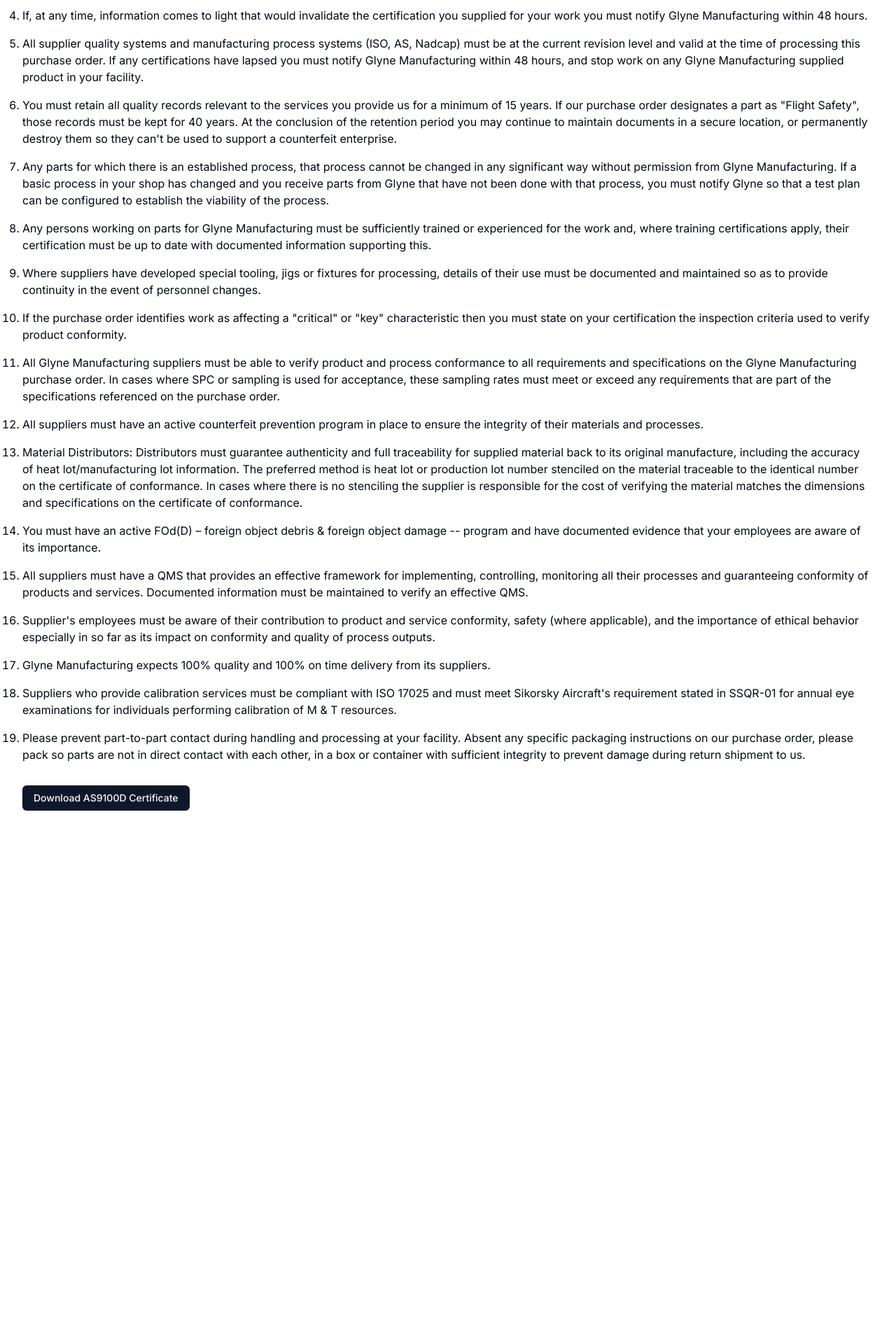
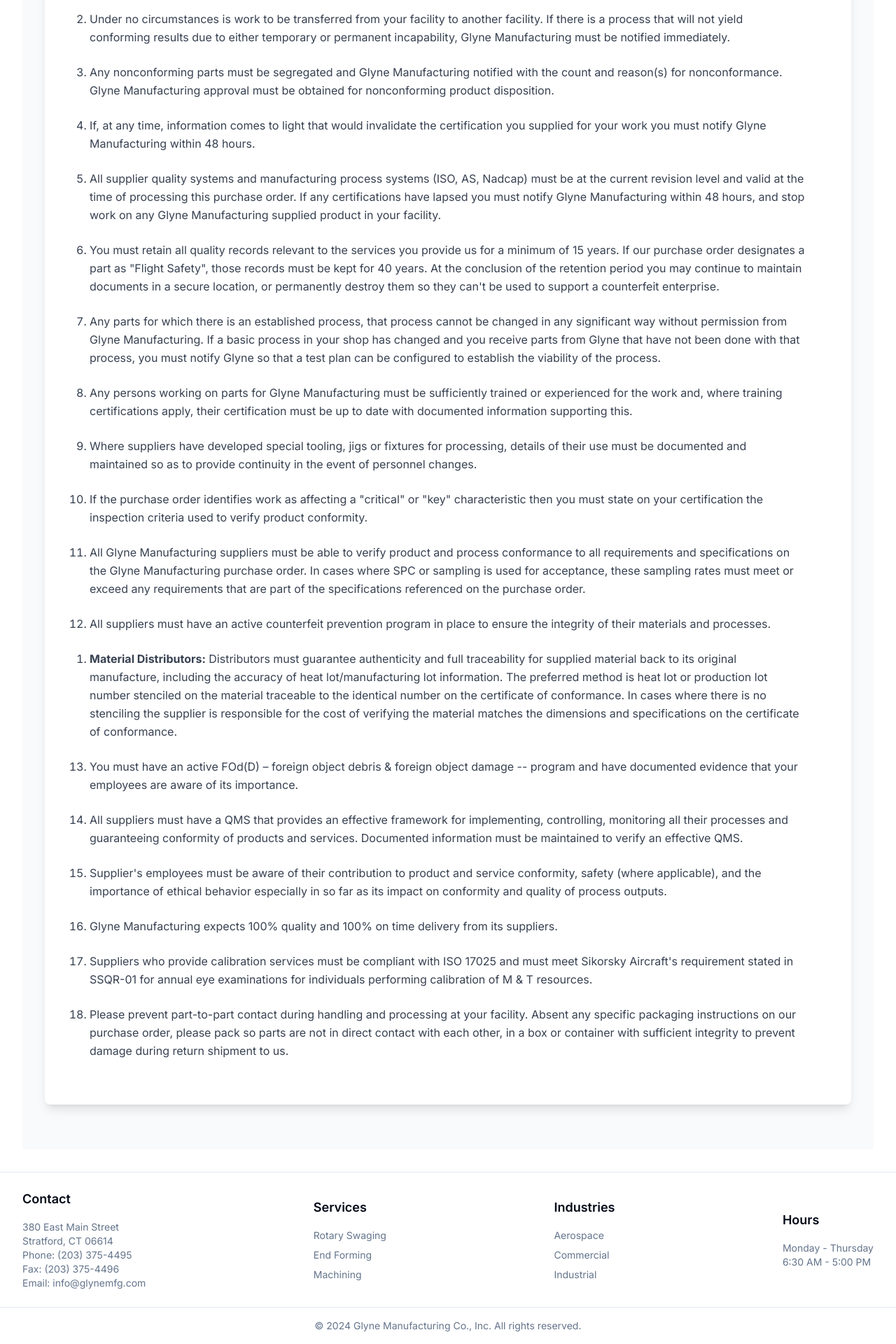
Before and after one commit to JackFClarke/glyne-mfg, a Next.js app: page /terms in a window 1280 px wide. Shown: the part 471-2391 px from the top of the page at 70% size. Before the commit the page ends 1709 px from the top, so only its background shows below. Built offline with nearby package versions, Linux system fonts and the light colour scheme.

Commit message:
new changes

```diff
--- a/app/industries/[slug]/page.tsx
+++ b/app/industries/[slug]/page.tsx
@@ -28,7 +28,7 @@
   }
 
   return (
-    <div className="container py-12">
+    <div className=" py-12">
       <Button asChild variant="outline" className="mb-6">
         <Link href="/industries">
           <ArrowLeft className="mr-2 h-4 w-4" /> Back to Industries
--- a/app/industries/page.tsx
+++ b/app/industries/page.tsx
@@ -7,7 +7,7 @@
 
 export default function IndustriesPage() {
   return (
-    <div className="container py-12">
+    <div className="py-12">
       <h1 className="text-4xl font-bold mb-8">Industries We Serve</h1>
 
       <p className="text-lg mb-12">
--- a/app/news/[slug]/page.tsx
+++ b/app/news/[slug]/page.tsx
@@ -35,7 +35,7 @@
   }
 
   return (
-    <div className="container py-12">
+    <div className=" py-12">
       <Button asChild variant="outline" className="mb-6">
         <Link href="/news">
           <ArrowLeft className="mr-2 h-4 w-4" /> Back to News
--- a/app/news/page.tsx
+++ b/app/news/page.tsx
@@ -33,7 +33,7 @@
 
 export default function NewsPage() {
   return (
-    <div className="container py-12">
+    <div className=" py-12">
       <h1 className="text-4xl font-bold mb-8">Latest News</h1>
 
       <div className="grid gap-8 md:grid-cols-2 mb-12">
--- a/app/services/[slug]/page.tsx
+++ b/app/services/[slug]/page.tsx
@@ -78,7 +78,7 @@
   }
 
   return (
-    <div className="container py-12">
+    <div className="py-12">
       <Button asChild variant="outline" className="mb-6">
         <Link href="/processes">
           <ArrowLeft className="mr-2 h-4 w-4" /> Back to Services
--- a/app/terms/page.tsx
+++ b/app/terms/page.tsx
@@ -1,42 +1,37 @@
-import { Button } from "@/components/ui/button"
 
 export default function TermsPage() {
   return (
-    <div className="container py-12">
-      <h1 className="text-4xl font-bold mb-8">GLYNE TERMS & CONDITIONS</h1>
-      <p className="text-lg mb-6">Form F840-04 R6</p>
+    <div className="container py-16 px-8 bg-gray-50">
+      <h1 className="text-5xl font-extrabold text-center mb-10 text-gray-800">Glyne Terms & Conditions</h1>
+      <p className="text-center text-xl mb-12 text-gray-600">Form F840-04 R6</p>
 
-      <div className="prose max-w-none">
-        <ol className="list-decimal space-y-4">
-          <li>Glyne Manufacturing, its customers, and authorized government regulatory agencies reserve the right to visit subcontractor&apos;s premises to verify the quality of work being done and maintenance of records.</li>
-          <li>Under no circumstances is work to be transferred from your facility to another facility. If there is a process that will not yield conforming results due to either temporary or permanent incapability, Glyne Manufacturing must be notified immediately.</li>
-          <li>Any nonconforming parts must be segregated and Glyne Manufacturing notified with the count and reason(s) for nonconformance. Glyne Manufacturing approval must be obtained for nonconforming product disposition.</li>
-          <li>If, at any time, information comes to light that would invalidate the certification you supplied for your work you must notify Glyne Manufacturing within 48 hours.</li>
-          <li>All supplier quality systems and manufacturing process systems (ISO, AS, Nadcap) must be at the current revision level and valid at the time of processing this purchase order. If any certifications have lapsed you must notify Glyne Manufacturing within 48 hours, and stop work on any Glyne Manufacturing supplied product in your facility.</li>
-          <li>You must retain all quality records relevant to the services you provide us for a minimum of 15 years. If our purchase order designates a part as &quot;Flight Safety&quot;, those records must be kept for 40 years. At the conclusion of the retention period you may continue to maintain documents in a secure location, or permanently destroy them so they can&apos;t be used to support a counterfeit enterprise.</li>
-          <li>Any parts for which there is an established process, that process cannot be changed in any significant way without permission from Glyne Manufacturing. If a basic process in your shop has changed and you receive parts from Glyne that have not been done with that process, you must notify Glyne so that a test plan can be configured to establish the viability of the process.</li>
-          <li>Any persons working on parts for Glyne Manufacturing must be sufficiently trained or experienced for the work and, where training certifications apply, their certification must be up to date with documented information supporting this.</li>
-          <li>Where suppliers have developed special tooling, jigs or fixtures for processing, details of their use must be documented and maintained so as to provide continuity in the event of personnel changes.</li>
-          <li>If the purchase order identifies work as affecting a &quot;critical&quot; or &quot;key&quot; characteristic then you must state on your certification the inspection criteria used to verify product conformity.</li>
-          <li>All Glyne Manufacturing suppliers must be able to verify product and process conformance to all requirements and specifications on the Glyne Manufacturing purchase order. In cases where SPC or sampling is used for acceptance, these sampling rates must meet or exceed any requirements that are part of the specifications referenced on the purchase order.</li>
-          <li>All suppliers must have an active counterfeit prevention program in place to ensure the integrity of their materials and processes.</li>
-          <li>Material Distributors: Distributors must guarantee authenticity and full traceability for supplied material back to its original manufacture, including the accuracy of heat lot/manufacturing lot information. The preferred method is heat lot or production lot number stenciled on the material traceable to the identical number on the certificate of conformance. In cases where there is no stenciling the supplier is responsible for the cost of verifying the material matches the dimensions and specifications on the certificate of conformance.</li>
-          <li>You must have an active FOd(D) – foreign object debris & foreign object damage -- program and have documented evidence that your employees are aware of its importance.</li>
-          <li>All suppliers must have a QMS that provides an effective framework for implementing, controlling, monitoring all their processes and guaranteeing conformity of products and services. Documented information must be maintained to verify an effective QMS.</li>
-          <li>Supplier&apos;s employees must be aware of their contribution to product and service conformity, safety (where applicable), and the importance of ethical behavior especially in so far as its impact on conformity and quality of process outputs.</li>
-          <li>Glyne Manufacturing expects 100% quality and 100% on time delivery from its suppliers.</li>
-          <li>Suppliers who provide calibration services must be compliant with ISO 17025 and must meet Sikorsky Aircraft&apos;s requirement stated in SSQR-01 for annual eye examinations for individuals performing calibration of M & T resources.</li>
-          <li>Please prevent part-to-part contact during handling and processing at your facility. Absent any specific packaging instructions on our purchase order, please pack so parts are not in direct contact with each other, in a box or container with sufficient integrity to prevent damage during return shipment to us.</li>
+      <div className="prose max-w-none mx-auto bg-white p-16 rounded-lg shadow-lg">
+        <ol className="list-decimal space-y-6 text-gray-700">
+          <li className="leading-relaxed">Glyne Manufacturing, its customers, and authorized government regulatory agencies reserve the right to visit subcontractor&apos;s premises to verify the quality of work being done and maintenance of records.</li>
+          <li className="leading-relaxed">Under no circumstances is work to be transferred from your facility to another facility. If there is a process that will not yield conforming results due to either temporary or permanent incapability, Glyne Manufacturing must be notified immediately.</li>
+          <li className="leading-relaxed">Any nonconforming parts must be segregated and Glyne Manufacturing notified with the count and reason(s) for nonconformance. Glyne Manufacturing approval must be obtained for nonconforming product disposition.</li>
+          <li className="leading-relaxed">If, at any time, information comes to light that would invalidate the certification you supplied for your work you must notify Glyne Manufacturing within 48 hours.</li>
+          <li className="leading-relaxed">All supplier quality systems and manufacturing process systems (ISO, AS, Nadcap) must be at the current revision level and valid at the time of processing this purchase order. If any certifications have lapsed you must notify Glyne Manufacturing within 48 hours, and stop work on any Glyne Manufacturing supplied product in your facility.</li>
+          <li className="leading-relaxed">You must retain all quality records relevant to the services you provide us for a minimum of 15 years. If our purchase order designates a part as &quot;Flight Safety&quot;, those records must be kept for 40 years. At the conclusion of the retention period you may continue to maintain documents in a secure location, or permanently destroy them so they can&apos;t be used to support a counterfeit enterprise.</li>
+          <li className="leading-relaxed">Any parts for which there is an established process, that process cannot be changed in any significant way without permission from Glyne Manufacturing. If a basic process in your shop has changed and you receive parts from Glyne that have not been done with that process, you must notify Glyne so that a test plan can be configured to establish the viability of the process.</li>
+          <li className="leading-relaxed">Any persons working on parts for Glyne Manufacturing must be sufficiently trained or experienced for the work and, where training certifications apply, their certification must be up to date with documented information supporting this.</li>
+          <li className="leading-relaxed">Where suppliers have developed special tooling, jigs or fixtures for processing, details of their use must be documented and maintained so as to provide continuity in the event of personnel changes.</li>
+          <li className="leading-relaxed">If the purchase order identifies work as affecting a &quot;critical&quot; or &quot;key&quot; characteristic then you must state on your certification the inspection criteria used to verify product conformity.</li>
+          <li className="leading-relaxed">All Glyne Manufacturing suppliers must be able to verify product and process conformance to all requirements and specifications on the Glyne Manufacturing purchase order. In cases where SPC or sampling is used for acceptance, these sampling rates must meet or exceed any requirements that are part of the specifications referenced on the purchase order.</li>
+          <li className="leading-relaxed mb-4">All suppliers must have an active counterfeit prevention program in place to ensure the integrity of their materials and processes.</li>
+          <ol className="list-decimal space-y-6 text-gray-700 mb-4">
+            <li className="leading-relaxed"><strong>Material Distributors:</strong> Distributors must guarantee authenticity and full traceability for supplied material back to its original manufacture, including the accuracy of heat lot/manufacturing lot information. The preferred method is heat lot or production lot number stenciled on the material traceable to the identical number on the certificate of conformance. In cases where there is no stenciling the supplier is responsible for the cost of verifying the material matches the dimensions and specifications on the certificate of conformance.</li>
+          </ol>
+          <li className="leading-relaxed">You must have an active FOd(D) – foreign object debris & foreign object damage -- program and have documented evidence that your employees are aware of its importance.</li>
+          <li className="leading-relaxed">All suppliers must have a QMS that provides an effective framework for implementing, controlling, monitoring all their processes and guaranteeing conformity of products and services. Documented information must be maintained to verify an effective QMS.</li>
+          <li className="leading-relaxed">Supplier&apos;s employees must be aware of their contribution to product and service conformity, safety (where applicable), and the importance of ethical behavior especially in so far as its impact on conformity and quality of process outputs.</li>
+          <li className="leading-relaxed">Glyne Manufacturing expects 100% quality and 100% on time delivery from its suppliers.</li>
+          <li className="leading-relaxed">Suppliers who provide calibration services must be compliant with ISO 17025 and must meet Sikorsky Aircraft&apos;s requirement stated in SSQR-01 for annual eye examinations for individuals performing calibration of M & T resources.</li>
+          <li className="leading-relaxed">Please prevent part-to-part contact during handling and processing at your facility. Absent any specific packaging instructions on our purchase order, please pack so parts are not in direct contact with each other, in a box or container with sufficient integrity to prevent damage during return shipment to us.</li>
         </ol>
       </div>
 
-      <div className="mt-8">
-        <Button asChild>
-          <a href="/Glyne-AS9100D-2021.pdf" target="_blank" rel="noopener noreferrer">
-            Download AS9100D Certificate
-          </a>
-        </Button>
-      </div>
+
     </div>
   )
 }
--- a/components/layout.tsx
+++ b/components/layout.tsx
@@ -15,7 +15,7 @@
 export function Layout({ children }: { children: React.ReactNode }) {
   return (
     <div className="min-h-screen bg-background">
-      <header className="sticky top-0 z-50 w-full border-b bg-background/95 backdrop-blur supports-[backdrop-filter]:bg-background/60">
+      <header className="sticky top-0 z-50 w-full border-b bg-slate-400 backdrop-blur supports-[backdrop-filter]:bg-slate-400/60">
         <div className="mx-auto flex max-w-7xl items-center justify-between p-6 lg:px-8">
           <Sheet>
             <SheetTrigger asChild>
@@ -139,8 +139,50 @@
           </div>
         </div>
       </header>
-      <main className="px-4 sm:px-6 lg:px-8 py-8">{children}</main>
-      {/* Footer content remains unchanged */}
+      <main className="px-4 sm:px-6 lg:px-8 py-8 justify-center items-center ">{children}</main>
+      <footer className="border-t">
+      <div className="mx-auto flex max-w-7xl items-center justify-between p-6 lg:px-8">
+        {/* <div className="container py-8 grid gap-8 md:grid-cols-2 lg:grid-cols-4"> */}
+          <div>
+            <h3 className="text-lg font-semibold mb-4">Contact</h3>
+            <address className="not-italic text-sm text-muted-foreground">
+              380 East Main Street<br />
+              Stratford, CT 06614<br />
+              Phone: (203) 375-4495<br />
+              Fax: (203) 375-4496<br />
+              Email: info@glynemfg.com
+            </address>
+          </div>
+          <div>
+            <h3 className="text-lg font-semibold mb-4">Services</h3>
+            <ul className="space-y-2 text-sm text-muted-foreground">
+              <li><Link href="/services/rotary-swaging">Rotary Swaging</Link></li>
+              <li><Link href="/services/end-forming">End Forming</Link></li>
+              <li><Link href="/services/machining">Machining</Link></li>
+            </ul>
+          </div>
+          <div>
+            <h3 className="text-lg font-semibold mb-4">Industries</h3>
+            <ul className="space-y-2 text-sm text-muted-foreground">
+              <li><Link href="/industries/aerospace">Aerospace</Link></li>
+              <li><Link href="/industries/commercial">Commercial</Link></li>
+              <li><Link href="/industries/industrial">Industrial</Link></li>
+            </ul>
+          </div>
+          <div>
+            <h3 className="text-lg font-semibold mb-4">Hours</h3>
+            <p className="text-sm text-muted-foreground">
+              Monday - Thursday<br />
+              6:30 AM - 5:00 PM
+            </p>
+          </div>
+        </div>
+        <div className="border-t">
+          <div className="mx-auto py-4 text-center text-sm text-muted-foreground">
+            © {new Date().getFullYear()} Glyne Manufacturing Co., Inc. All rights reserved.
+          </div>
+        </div>
+      </footer>
     </div>
   )
 }
```
